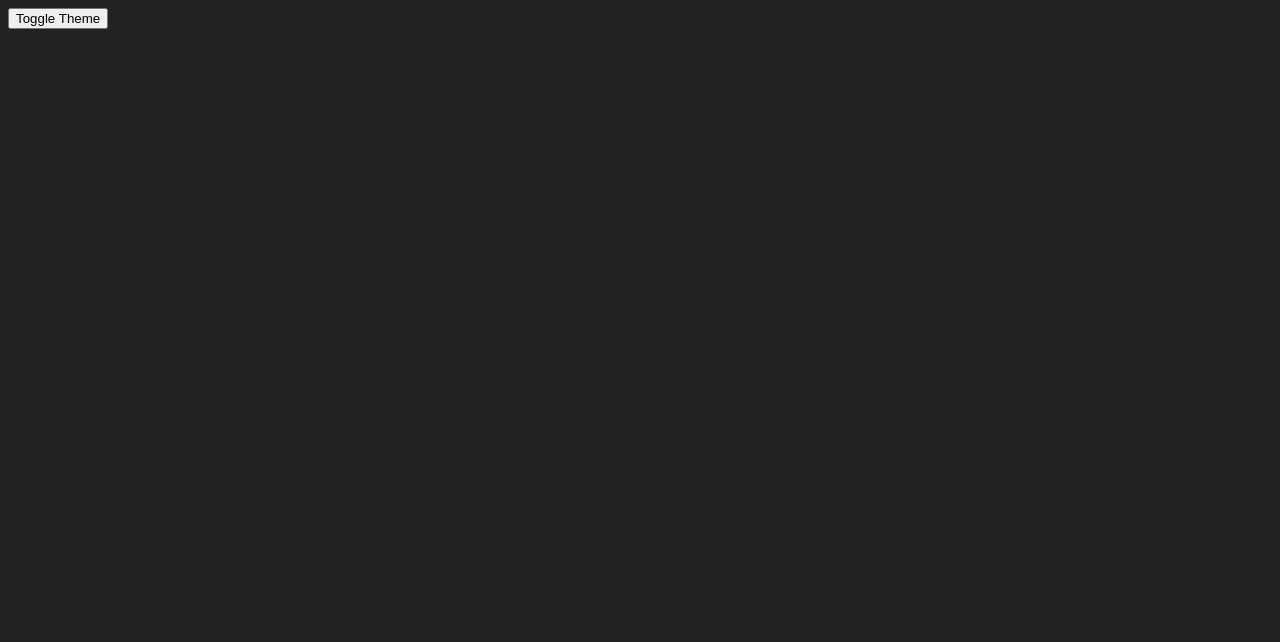
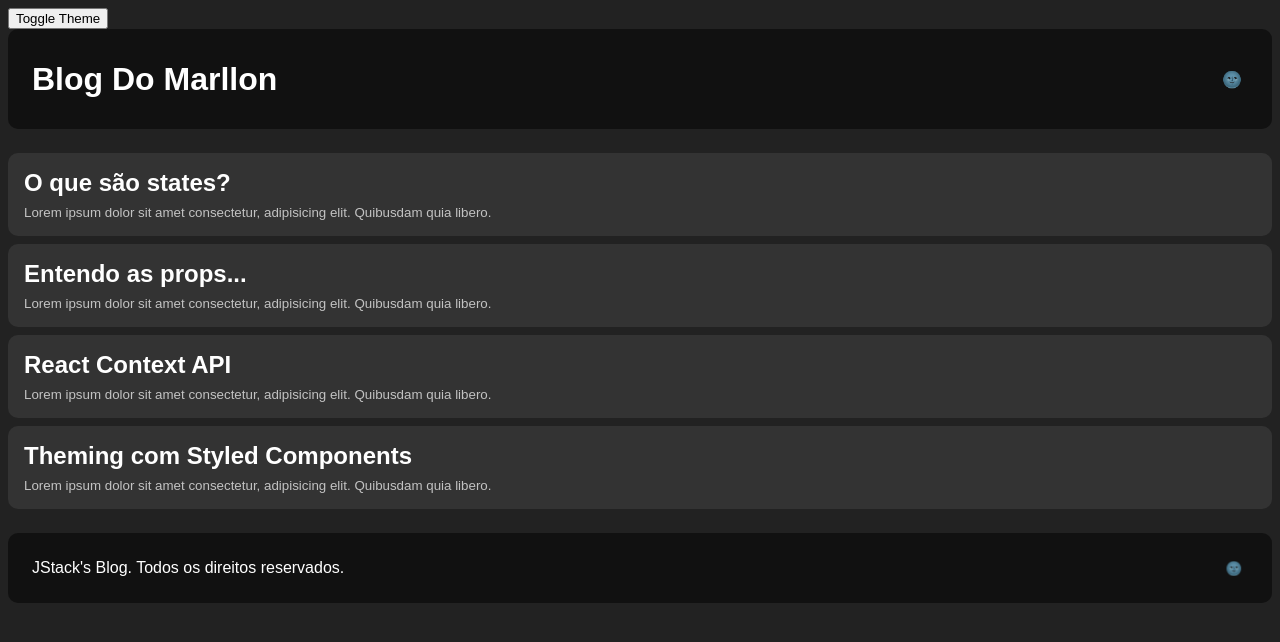
Before and after one commit to MarllonCampos/JStack, a React app in the folder react-fundamentos/: page / in a window 1280 px wide. Shown: the top 642 px of the page. Built offline with nearby package versions, Linux system fonts and the light colour scheme.

Commit message:
feat: remove conditional rendering

```diff
--- a/react-fundamentos/src/App.js
+++ b/react-fundamentos/src/App.js
@@ -51,44 +51,7 @@ class App extends React.Component {
             <StyledThemeProvider theme={themes[theme] || themes.dark}>
               <button onClick={handleToggleTheme}> Toggle Theme </button>
               <GlobalStyle />
-              {theme === 'dark' && <Layout />}
-
-              <br />
-              <br />
-              <br />
-              <br />
-              <br />
-              <br />
-              <br />
-              <br />
-              <br />
-              <br />
-              <br />
-              <br />
-              <br />
-              <br />
-              <br />
-              <br />
-              <br />
-              <br />
-              <br />
-              <br />
-              <br />
-              <br />
-              <br />
-              <br />
-              <br />
-              <br />
-              <br />
-              <br />
-              <br />
-              <br />
-              <br />
-              <br />
-              <br />
-              <br />
-              <br />
-              <br />
+              <Layout />
             </StyledThemeProvider>
           )}
         </ThemeContext.Consumer>
```
